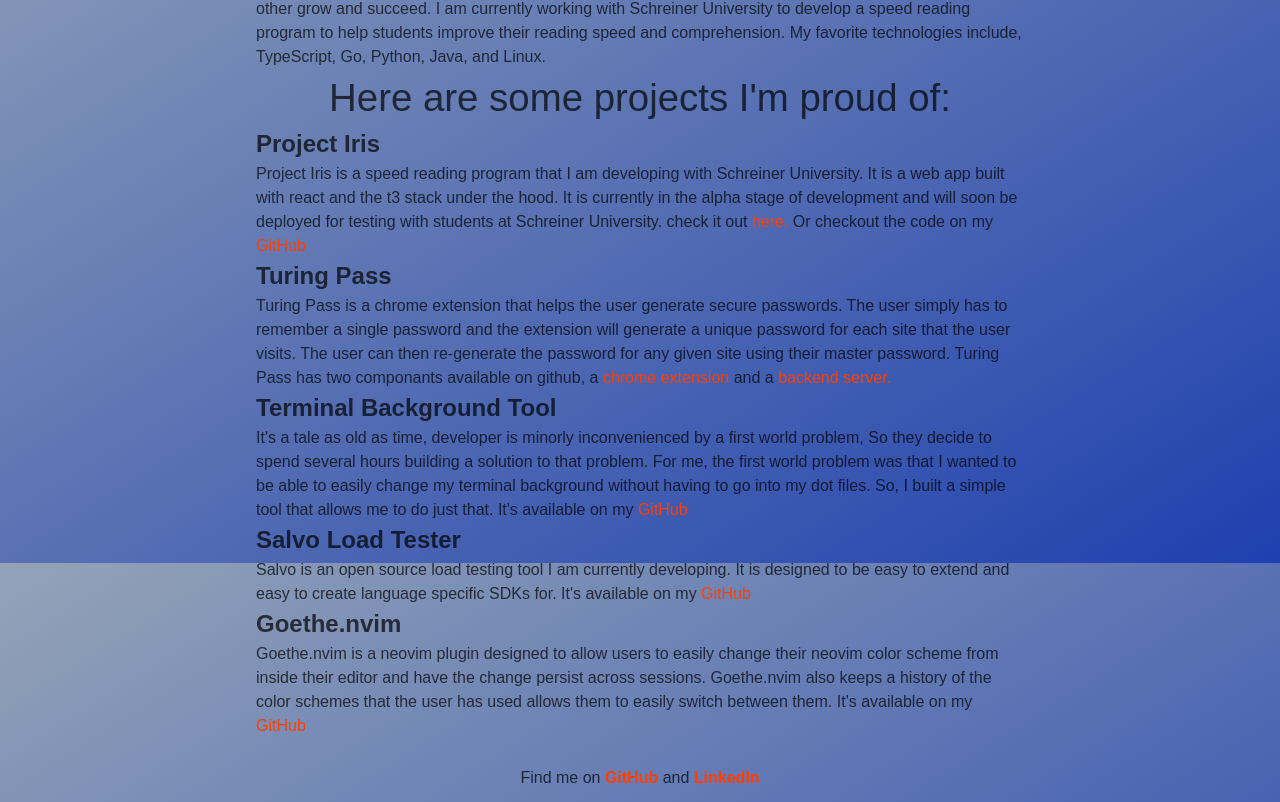
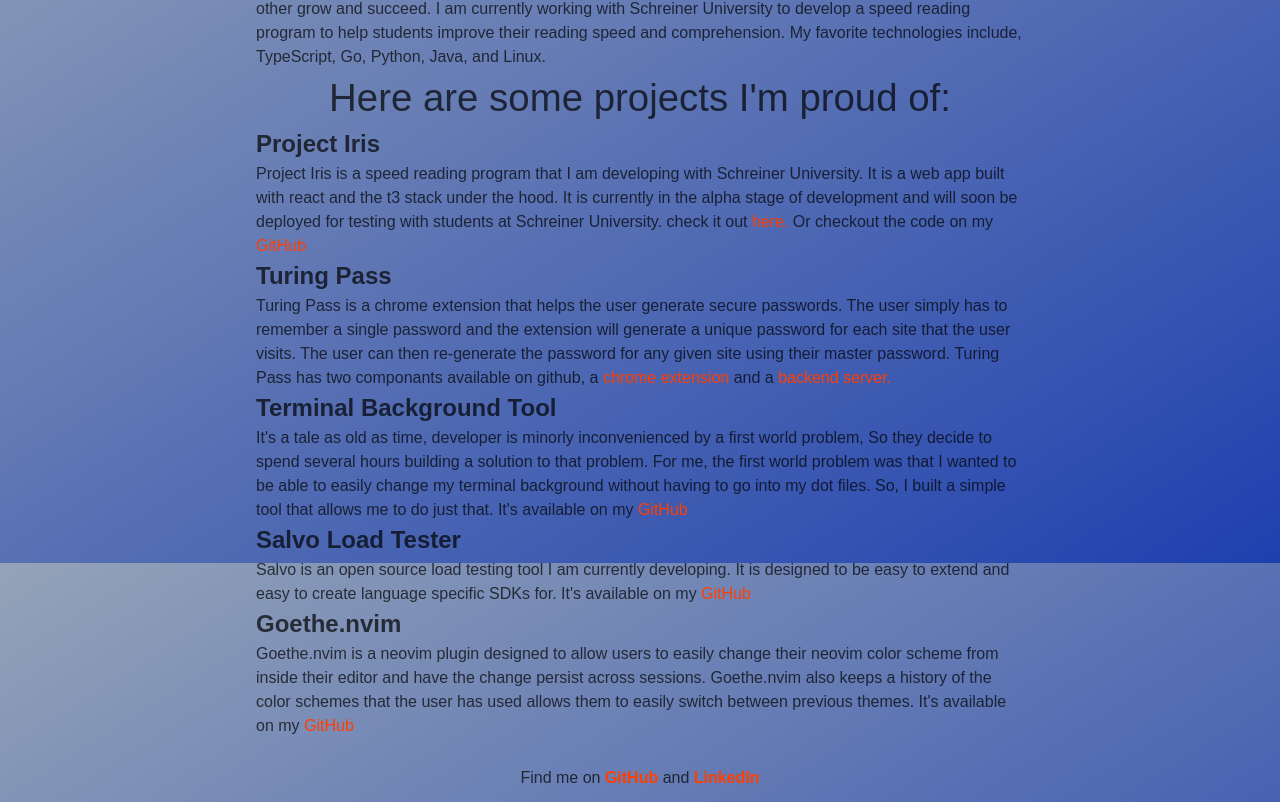
Before and after one commit to JasonBoyett/portfolio, a SvelteKit app: page /about in a window 1280 px wide. Shown: the part 237-1039 px from the top of the page. Built offline with nearby package versions, Linux system fonts and the light colour scheme.

Commit message:
second wording change of the day.

```diff
--- a/src/routes/about/+page.svelte
+++ b/src/routes/about/+page.svelte
@@ -79,7 +79,7 @@
     <break />
     Goethe.nvim also keeps a history of the color schemes that the user has used
     <break />
-    allows them to easily switch between them.
+    allows them to easily switch between previous themes.
     <break />
     It's available on my
     <a href="https://github.com/JasonBoyett/Goethe.nvim">GitHub</a>
```
